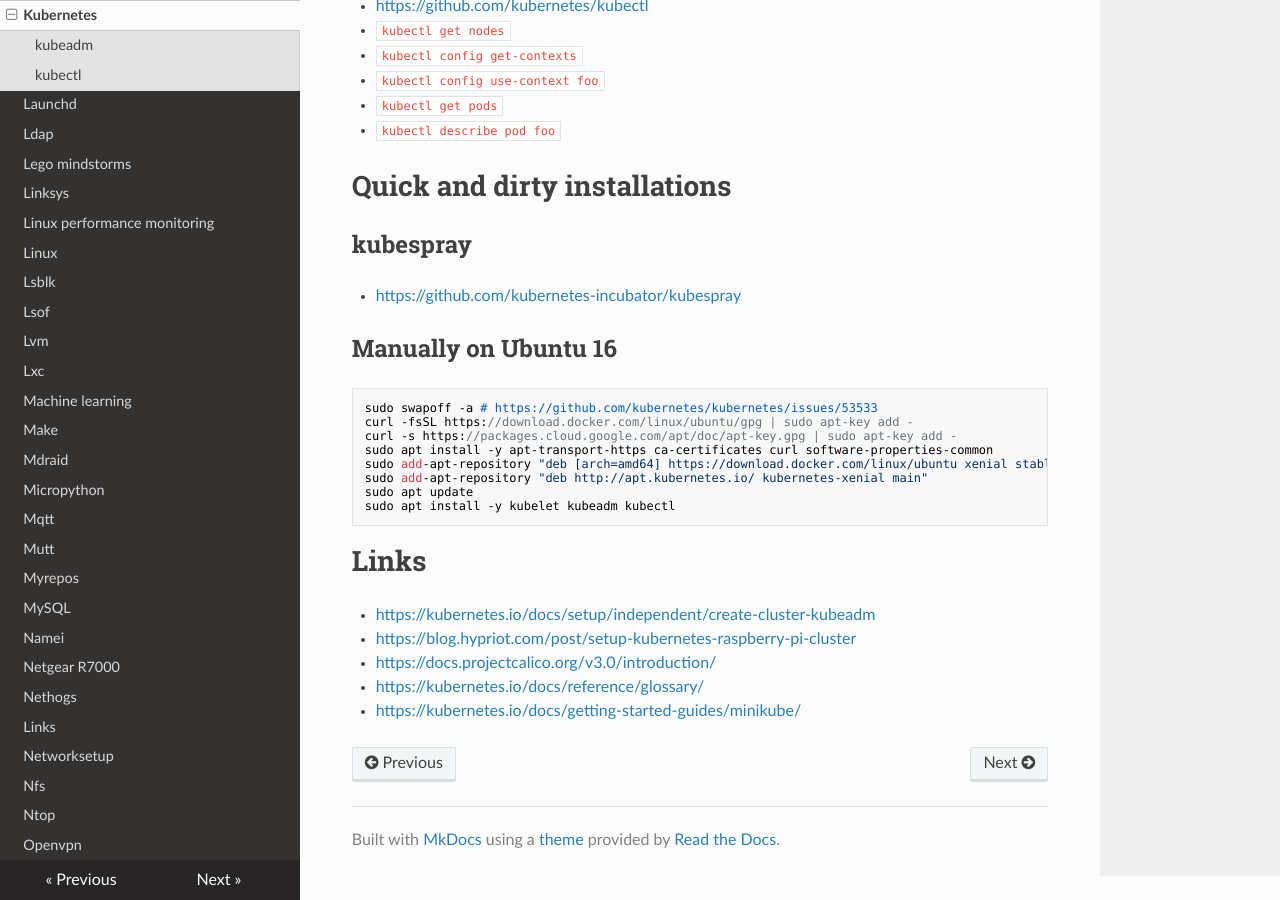
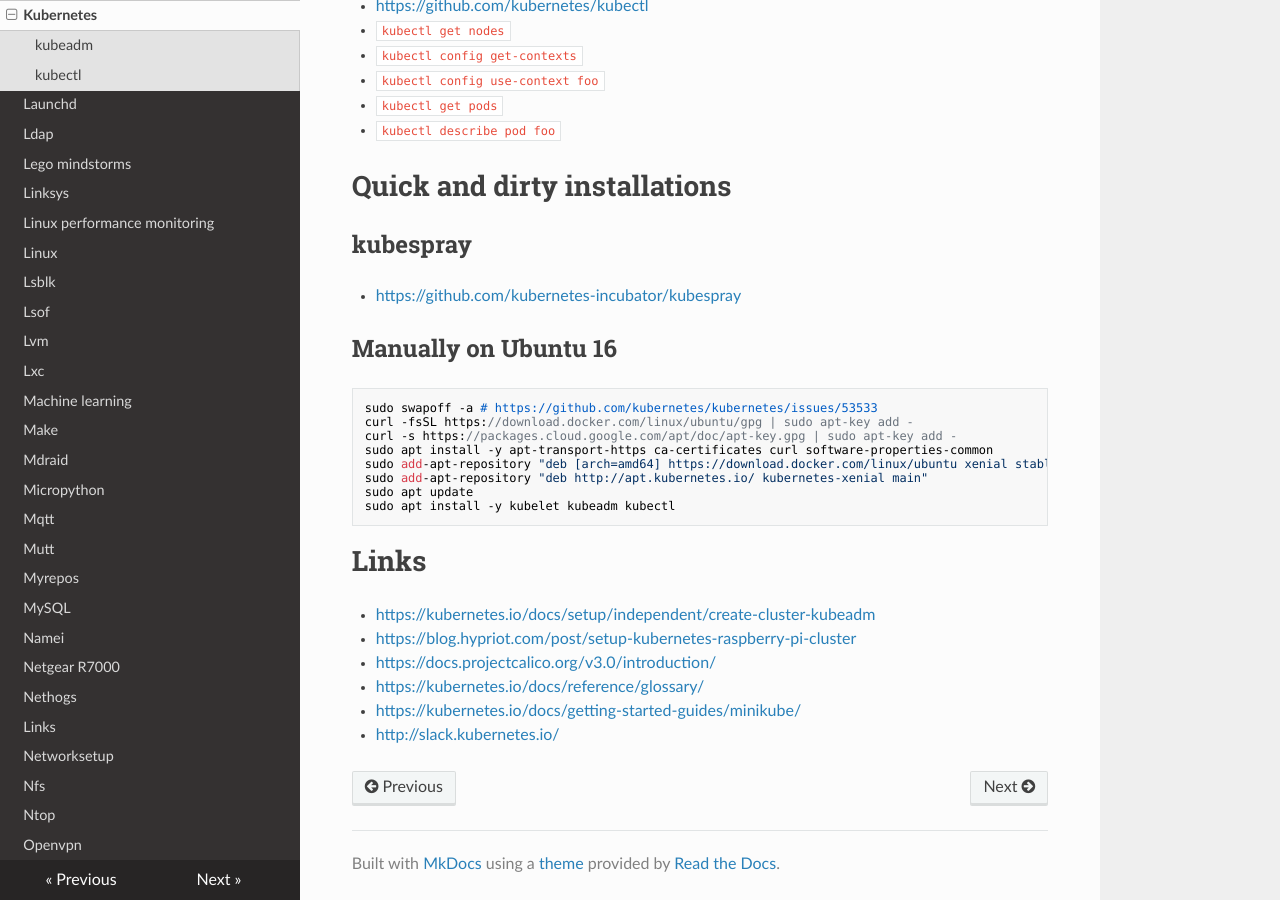
Before and after one commit to lando-cal/tech-notes, an MkDocs documentation site: the page built from docs/kubernetes.md, in a window 1280 px wide and 900 px high, scrolled down 520 px. Built offline with MkDocs 1.6.1, drawn with Linux system fonts in a browser that asks for light colours; nearby versions of some CDN libraries.

Commit message:
Add slack.kubernetes.io

```diff
--- a/docs/kubernetes.md
+++ b/docs/kubernetes.md
@@ -46,3 +46,4 @@ sudo apt install -y kubelet kubeadm kubectl
 - <https://docs.projectcalico.org/v3.0/introduction/>
 - <https://kubernetes.io/docs/reference/glossary/>
 - <https://kubernetes.io/docs/getting-started-guides/minikube/>
+- <http://slack.kubernetes.io/>
```
